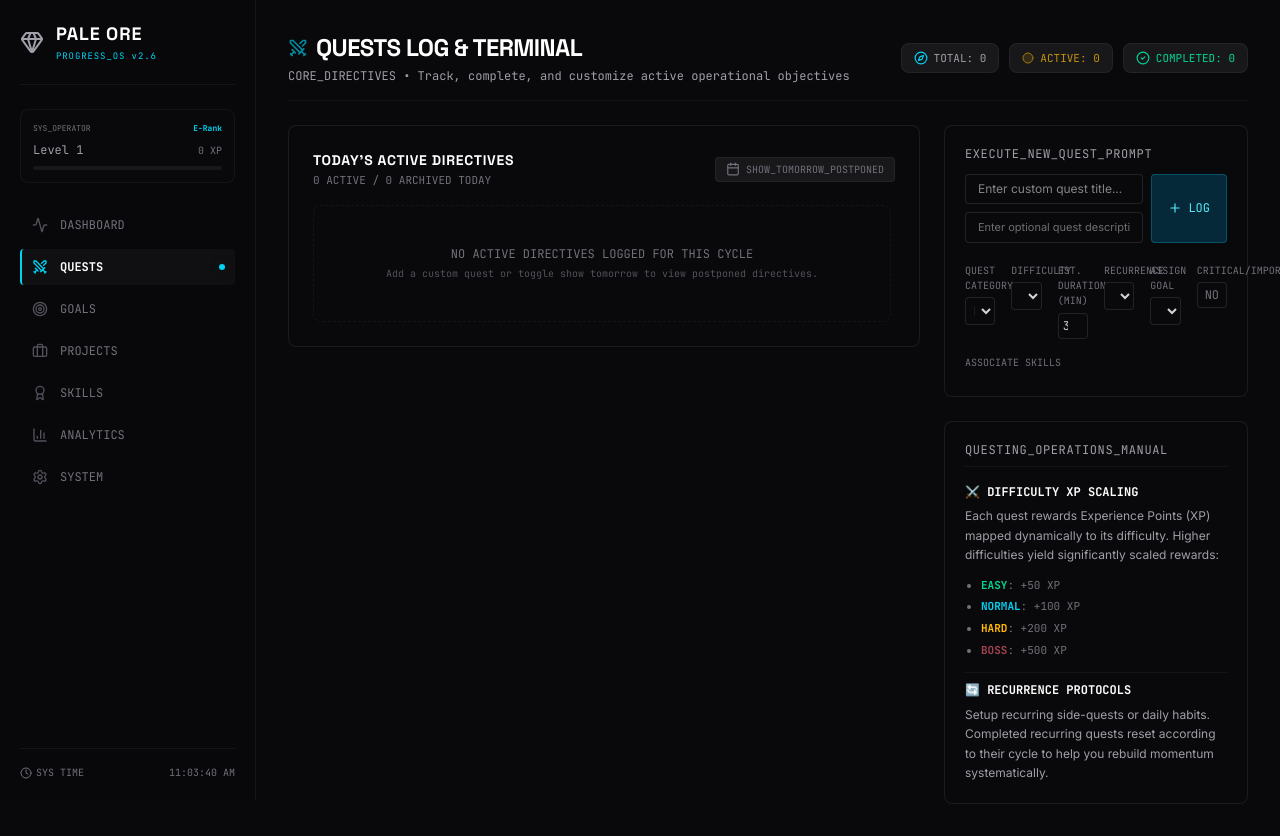
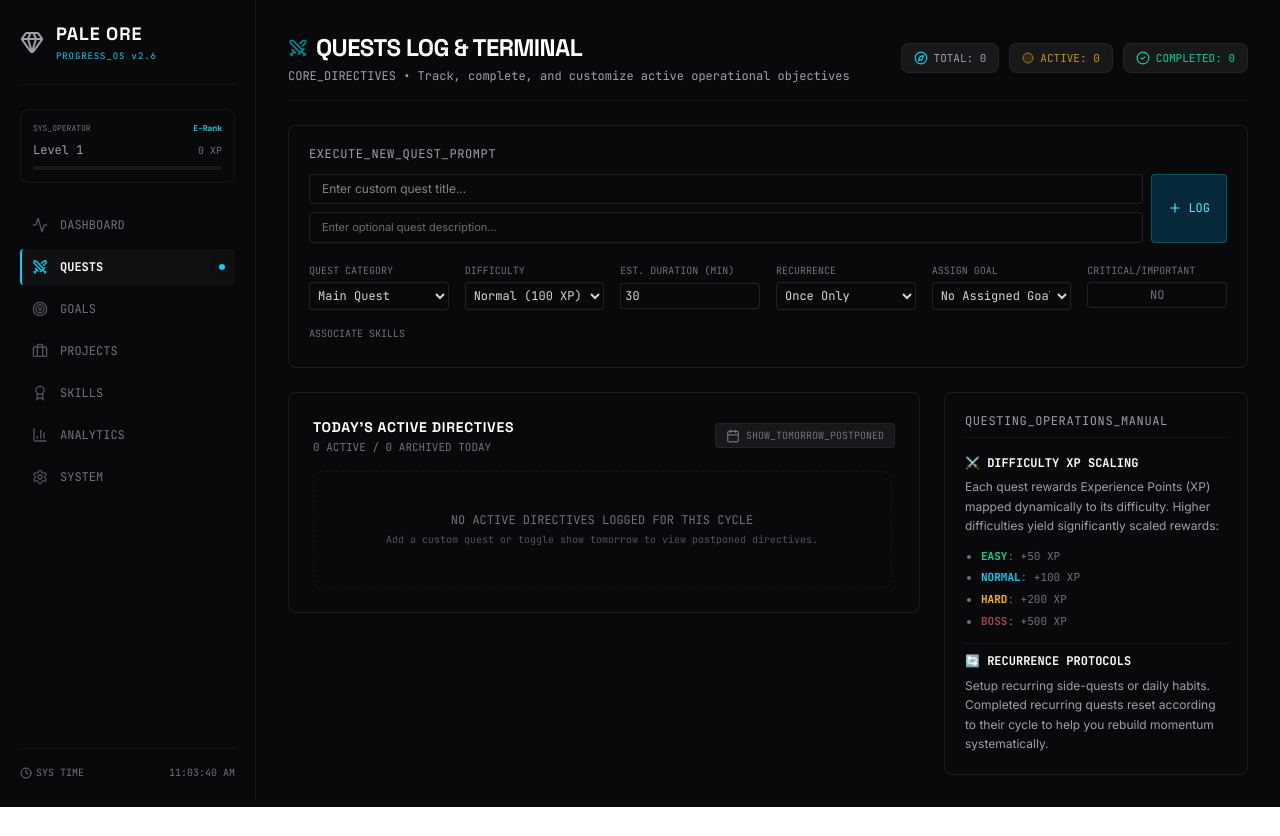
Before and after one commit to ghomrasnichameseddin-cloud/pale-ore, a React (Vite) app: page / in a window 1280 px wide. Both pictures are taken after a click on the button "QUESTS". After the commit the page ends 807 px from the top, so only its background shows below. Built offline with nearby package versions, Linux system fonts and the light colour scheme.

Commit message:
quest adding bar located up

```diff
--- a/src/components/QuestsView.tsx
+++ b/src/components/QuestsView.tsx
@@ -42,6 +42,11 @@ export const QuestsView: React.FC = () => {
         </div>
       </div>
 
+      {/* NEW QUEST FORM / PROMPT (TOP OF WINDOW) */}
+      <div id="quests-form-container">
+        <ExecuteQuestForm />
+      </div>
+
       {/* TWO COLUMN GRID */}
       <div className="grid grid-cols-1 lg:grid-cols-3 gap-6">
 
@@ -50,10 +55,8 @@ export const QuestsView: React.FC = () => {
           <ActiveDirectives />
         </div>
 
-        {/* RIGHT COLUMN: CREATE QUEST FORM & METADATA (Takes 1/3 space) */}
-        <div className="space-y-6" id="quests-form-container">
-          <ExecuteQuestForm />
-
+        {/* RIGHT COLUMN: METADATA / GUIDE (Takes 1/3 space) */}
+        <div className="space-y-6" id="quests-sidebar-container">
           {/* QUESTING SYSTEM GUIDE CARD */}
           <div className="glass-panel rounded-lg p-5 space-y-4" id="quests-guide-panel">
             <h4 className="text-xs font-mono text-zinc-400 uppercase tracking-wider border-b border-white/5 pb-2">
```
Also changed, not shown: 1 other file (tests, documents, lock files or other folders).
